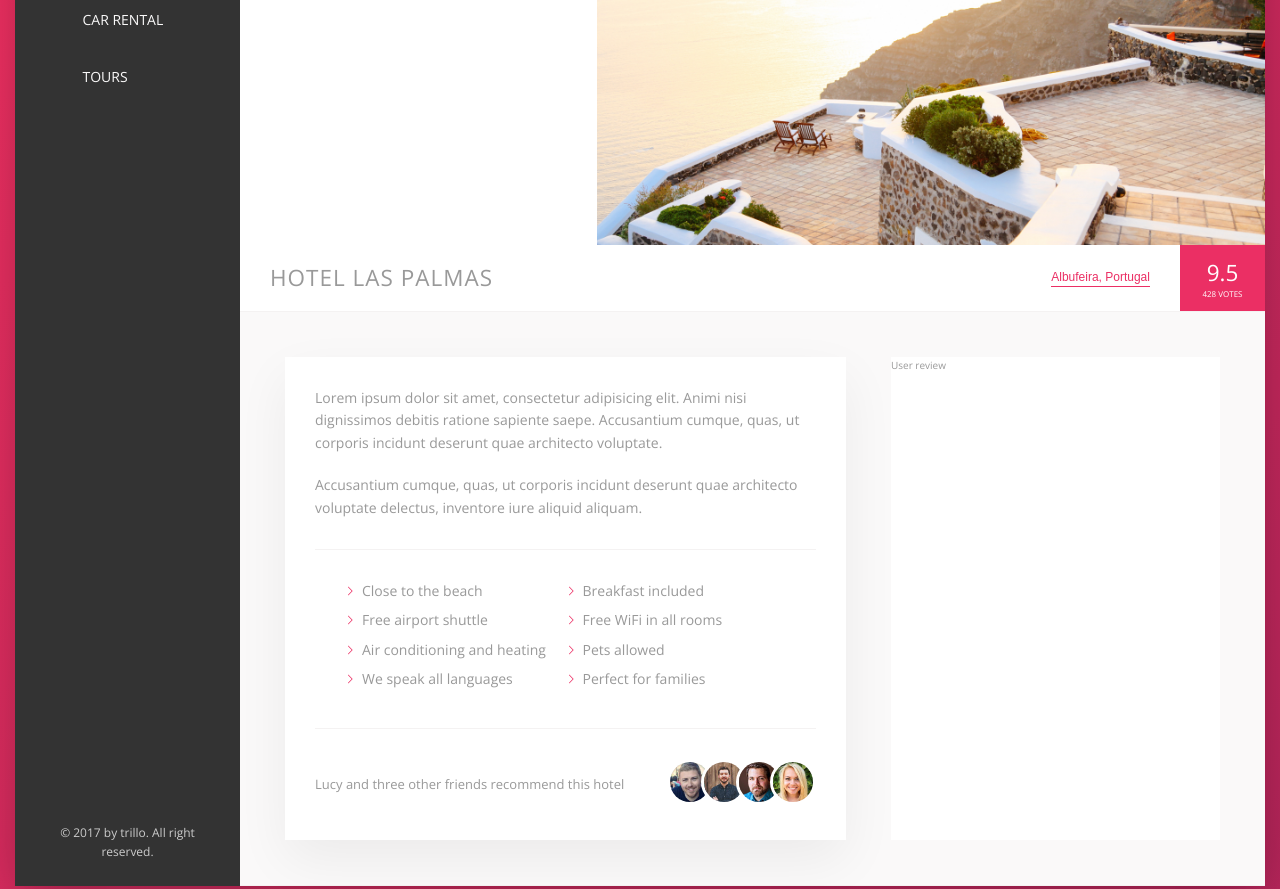
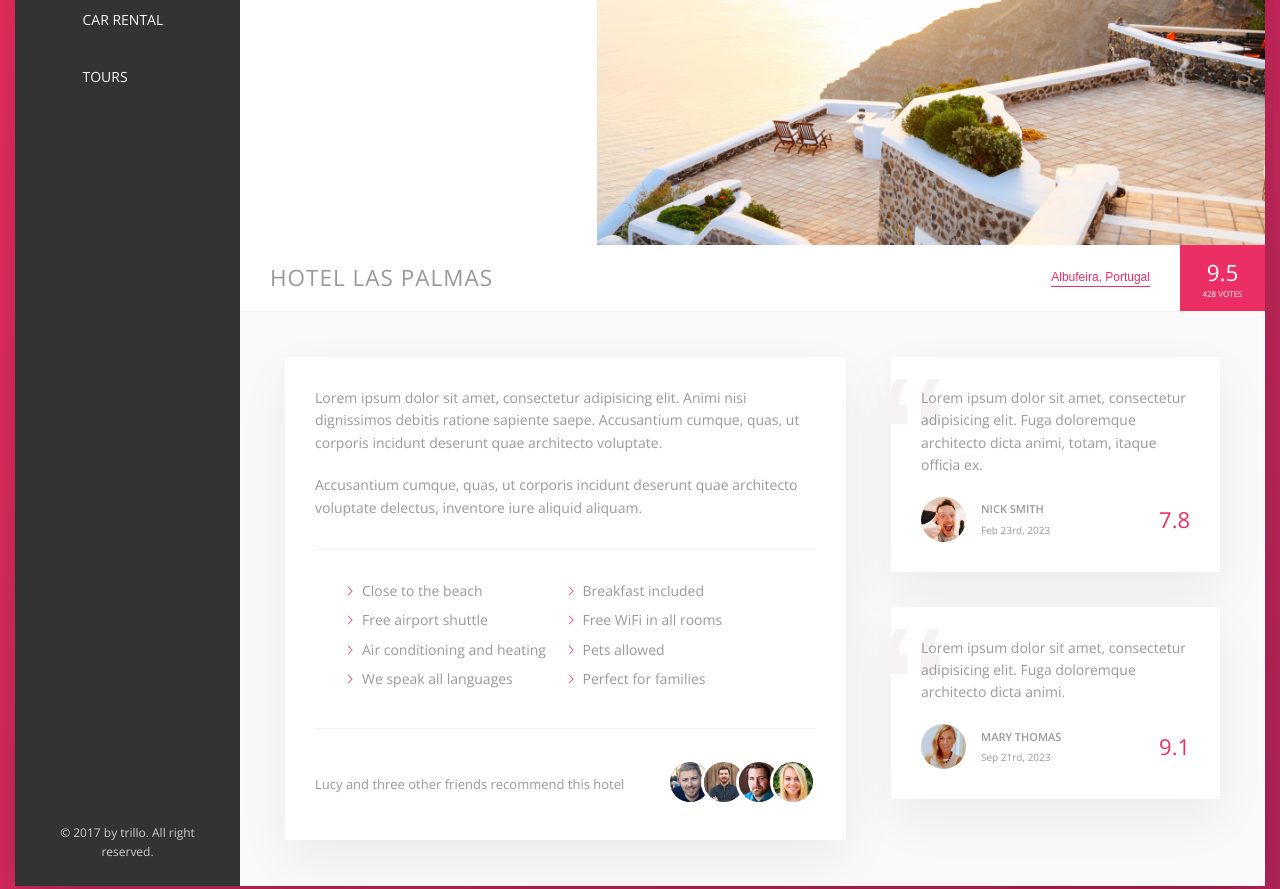
Before and after one commit to KarolinaKotwica/Hotel-project-html-css, a website: page index.html in a window 1280 px wide. Shown: the part 306-1195 px from the top of the page. Drawn offline with nearby package versions, Linux system fonts and the light colour scheme.

Commit message:
Style reviews

```diff
--- a/index.html
+++ b/index.html
@@ -171,7 +171,33 @@
 
                         </div>
                         <div class="user-reviews">
-                            User review
+                            <figure class="review">
+                                <blockquote class="review__text">
+                                    Lorem ipsum dolor sit amet, consectetur adipisicing elit. Fuga doloremque architecto dicta animi, totam, itaque officia ex.
+                                </blockquote>
+                                <figcaption class="review__user">
+                                    <img src="img/user-1.jpg" alt="user 1" class="review__photo">
+                                    <div class="review__user-box">
+                                        <p class="review__user-name">Nick Smith</p>
+                                        <p class="review__user-date">Feb 23rd, 2023</p>
+                                    </div>
+                                    <div class="review__rating">7.8</div>
+                                </figcaption>
+                            </figure>
+
+                            <figure class="review">
+                                <blockquote class="review__text">
+                                    Lorem ipsum dolor sit amet, consectetur adipisicing elit. Fuga doloremque architecto dicta animi.
+                                </blockquote>
+                                <figcaption class="review__user">
+                                    <img src="img/user-2.jpg" alt="user 2" class="review__photo">
+                                    <div class="review__user-box">
+                                        <p class="review__user-name">mary Thomas</p>
+                                        <p class="review__user-date">Sep 21rd, 2023</p>
+                                    </div>
+                                    <div class="review__rating">9.1</div>
+                                </figcaption>
+                            </figure>
                         </div>
 
                     </div>
--- a/sass/_components.scss
+++ b/sass/_components.scss
@@ -319,10 +319,6 @@
         margin-right: auto;
     }
 
-    &__friends {
-
-    }
-
     &__photo {
         box-sizing: content-box;
         height: 4rem;
@@ -335,3 +331,66 @@
         }
     }
 }
+
+// reviews
+.review {
+    background-color: #fff;
+    box-shadow: var(--shadow);
+    padding: 3rem;
+    position: relative;
+    margin-bottom: 3.5rem;
+    overflow: hidden;
+
+    &__text {
+        margin-bottom: 2rem;
+        z-index: 10;
+        position: relative;
+    }
+
+    &__user {
+        display: flex;
+        justify-content: space-between;
+        align-items: center;
+    }
+
+    &__photo {
+        height: 4.5rem;
+        width: 4.5rem;
+        border-radius: 50%;
+        margin-right: 1.5rem;
+    }
+
+    &__user-box {
+        margin-right: auto;
+    }
+
+    &__user-name {
+        font-size: 1.1rem;
+        font-weight: 600;
+        text-transform: uppercase;
+        margin-bottom: .4rem;
+    }
+
+    &__user-date {
+        font-size: 1rem;
+        color: var(--color-grey-dark-2)
+    }
+
+    &__rating {
+        color: var(--color-primary);
+        font-size: 2.2rem;
+        font-weight: 300;
+    }
+
+    &::before {
+        content: '\201C';
+        position: absolute;
+        top: -0.9rem;
+        left: -1rem;
+        line-height: 1;
+        font-size: 20rem;
+        color: var(--color-grey-light-2);
+        font-family: sans-serif;
+        z-index: 1;
+    }
+}
--- a/sass/_layout.scss
+++ b/sass/_layout.scss
@@ -36,6 +36,7 @@
 }
 
 .detail {
+    font-size: 1.4rem;
     display: flex;
     padding: 4.5rem;
     background-color: var(--color-grey-light-1);
@@ -43,7 +44,6 @@
 }
 
 .description {
-    font-size: 1.4rem;
     background-color: #fff;
     box-shadow: var(--shadow);
     padding: 3rem;
@@ -52,6 +52,5 @@
 }
 
 .user-reviews {
-    background-color: #fff;
     flex: 1;
 }
```
Also changed, not shown: img/text.txt (deleted, +0 -17 lines), css/style.css.
